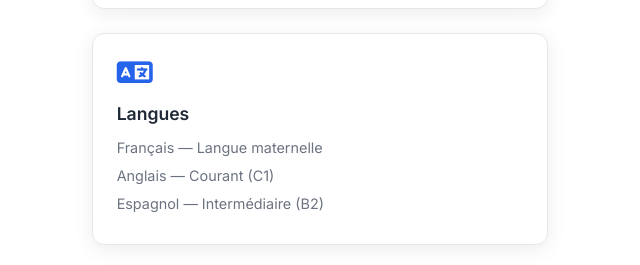
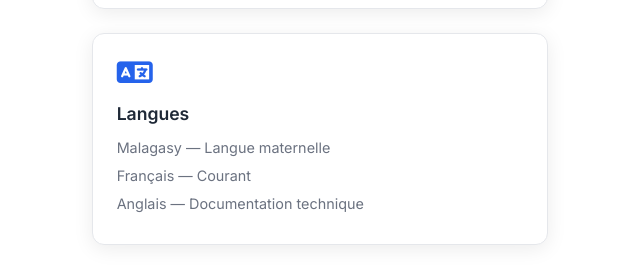
Before and after one commit to Mindou-Ricardo/portfolio, a plain HTML site: page index.html in a window 1280 px wide. Shown: the part 1198-1463 px from the top of the page, 618-1258 px from the left. Drawn offline with nearby package versions, Linux system fonts and the light colour scheme.

Commit message:
feat: ajout parcours, certificat IA et mise à jour langues

```diff
--- a/index.html
+++ b/index.html
@@ -122,9 +122,9 @@
             <div class="detail-card">
               <i class="fa-solid fa-language"></i>
               <h3>Langues</h3>
-              <p>Français — Langue maternelle</p>
-              <p>Anglais — Courant (C1)</p>
-              <p>Espagnol — Intermédiaire (B2)</p>
+              <p>Malagasy — Langue maternelle</p>
+              <p>Français — Courant</p>
+              <p>Anglais — Documentation technique</p>
             </div>
           </div>
         </div>
```
